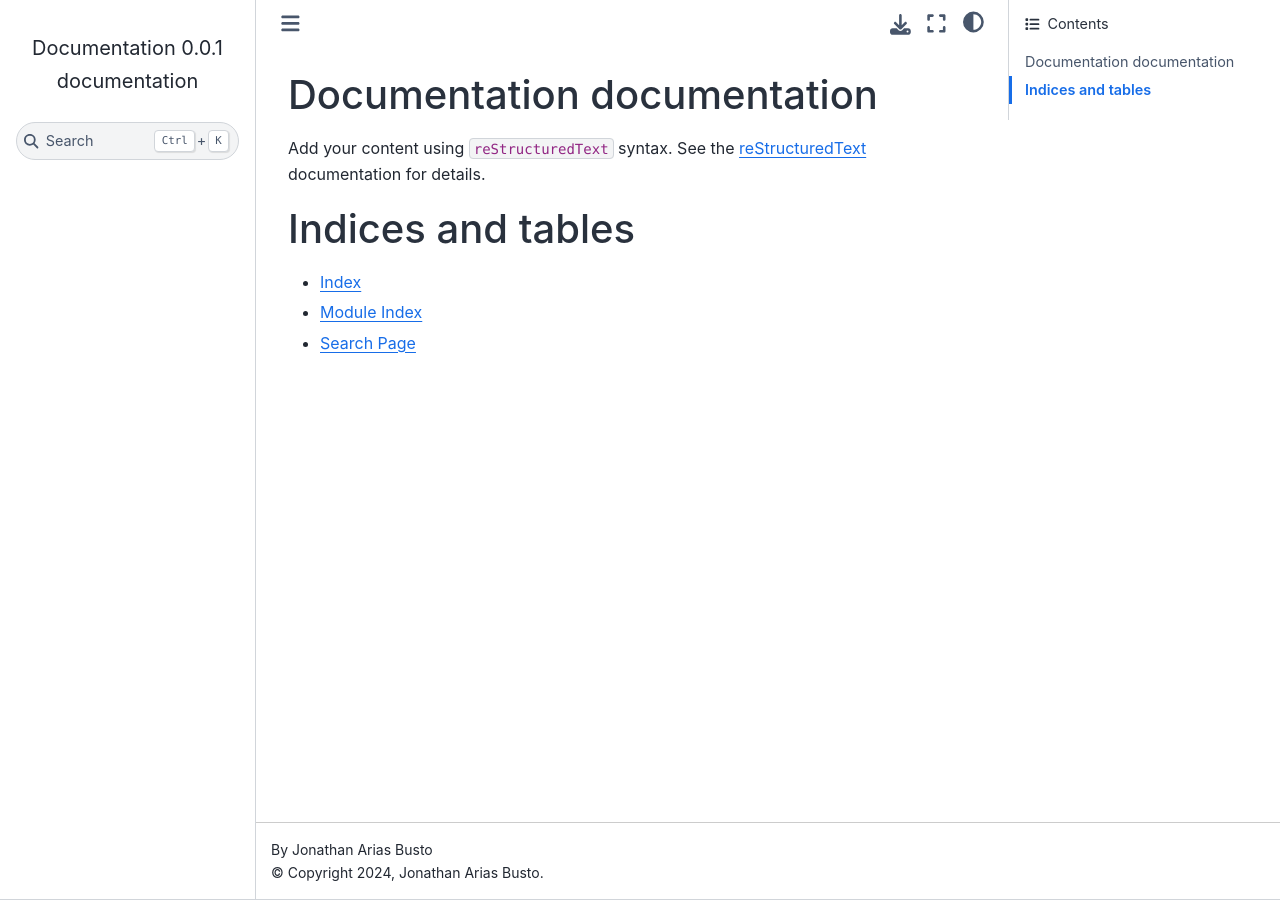
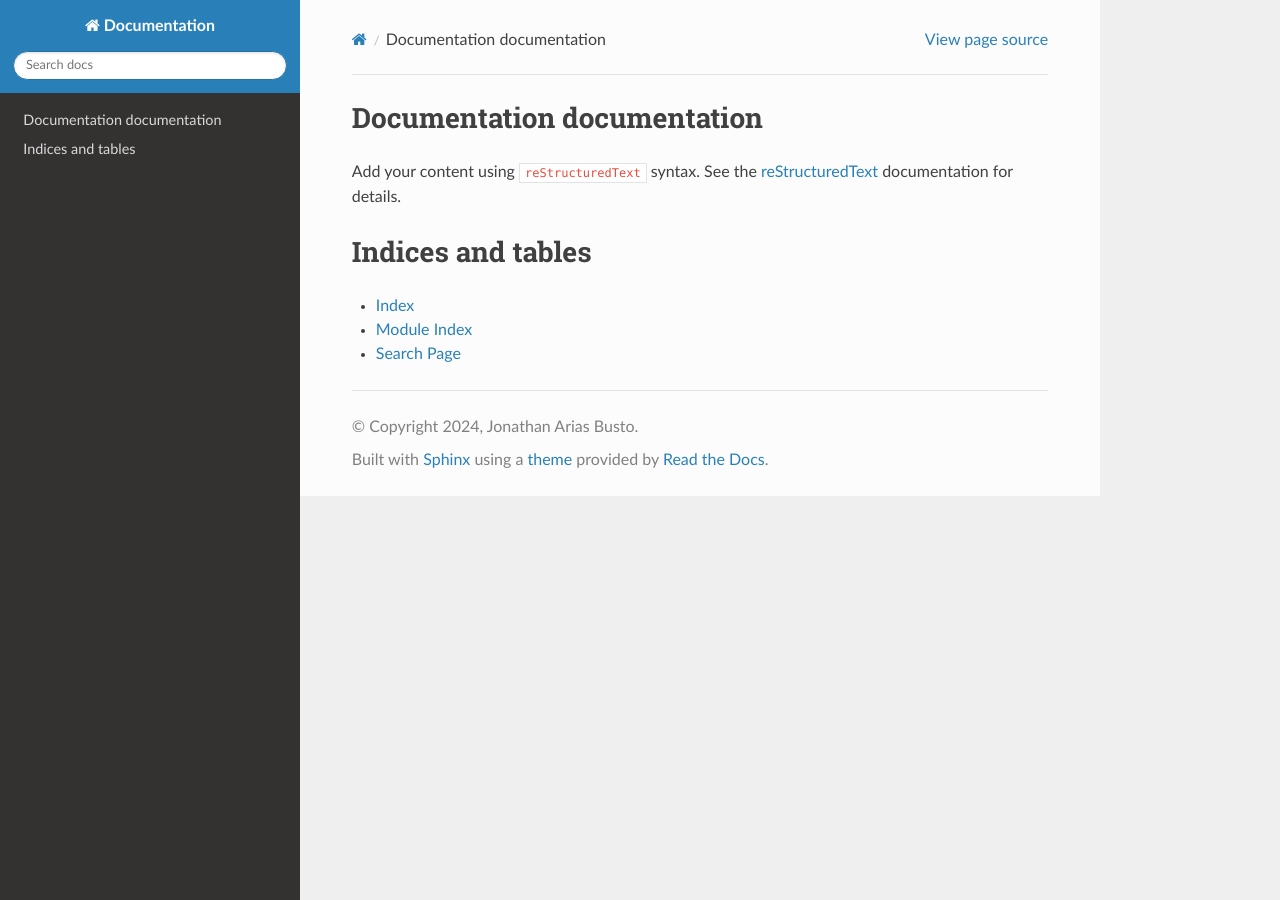
Before and after one commit to sunil-fm/test, a Sphinx documentation site: the page built from docs/source/index.rst, in a window 1280 px wide. Built offline with Sphinx 7.4.7 and the Read the Docs theme 3.1.0, drawn with Linux system fonts in a browser that asks for light colours; pages that are not in the unit, such as notebooks, are missing from menus.

Commit message:
add sphinx_rtd_theme

```diff
--- a/docs/source/conf.py
+++ b/docs/source/conf.py
@@ -50,7 +50,7 @@ exclude_patterns = [".ipynb_checkpoints", "version.py"]
 # The theme to use for HTML and HTML Help pages.  See the documentation for
 # a list of builtin themes.
 #
-html_theme = "sphinx_book_theme"  # furo, sphinx_book_theme, sphinx_rtd_theme
+html_theme = "sphinx_rtd_theme"  # furo, sphinx_book_theme, sphinx_rtd_theme
 
 # Add any paths that contain custom static files (such as style sheets) here,
 # relative to this directory. They are copied after the builtin static files,
```
